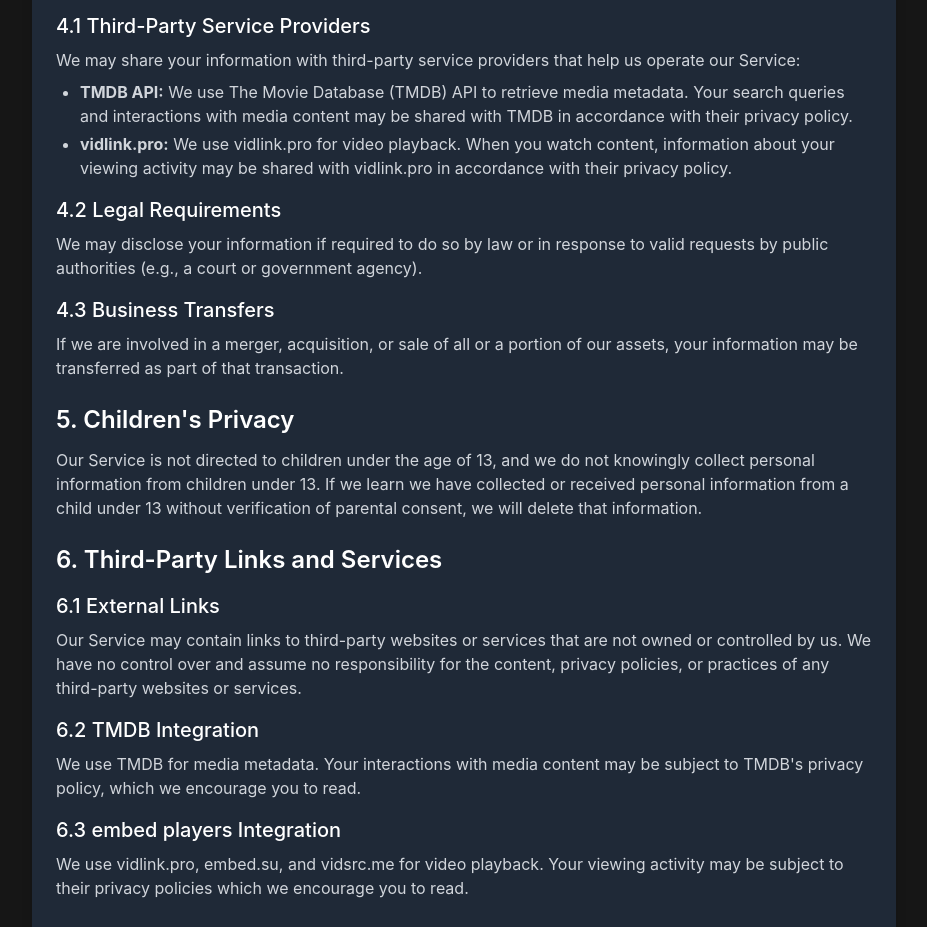
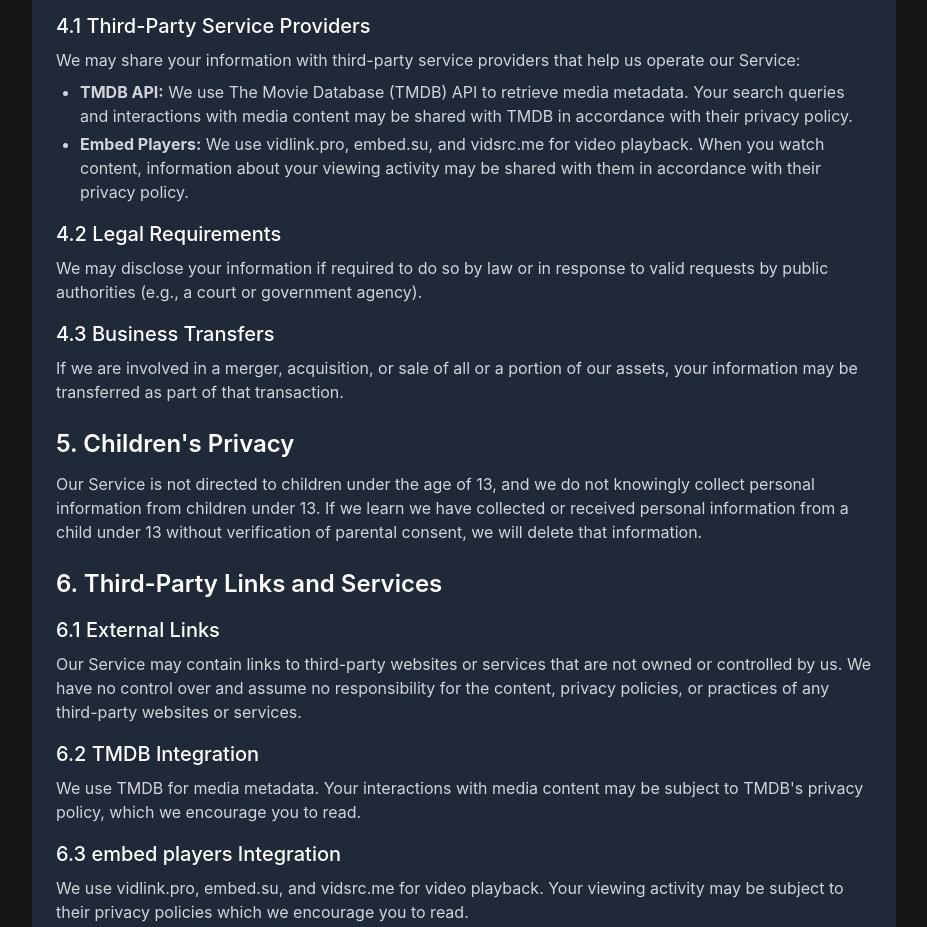
Before and after one commit to s4f1que3/playex, a React (Create React App) app in the folder frontend/: page /privacy in a window 1280 px wide. Shown: the part 1740-2667 px from the top of the page, without its empty margins (176-1103 px from the left). Built offline with nearby package versions, Linux system fonts and the light colour scheme; the HTML template or start-up script is replaced by a standard one.

Commit message:
updates mhm

```diff
--- a/frontend/src/components/common/PrivacyPolicyPage.js
+++ b/frontend/src/components/common/PrivacyPolicyPage.js
@@ -85,7 +85,7 @@
                 <p>We may share your information with third-party service providers that help us operate our Service:</p>
                 <ul className="list-disc pl-6 mt-2 space-y-1">
                   <li><strong>TMDB API:</strong> We use The Movie Database (TMDB) API to retrieve media metadata. Your search queries and interactions with media content may be shared with TMDB in accordance with their privacy policy.</li>
-                  <li><strong>vidlink.pro:</strong> We use vidlink.pro for video playback. When you watch content, information about your viewing activity may be shared with vidlink.pro in accordance with their privacy policy.</li>
+                  <li><strong>Embed Players:</strong> We use vidlink.pro, embed.su, and vidsrc.me for video playback. When you watch content, information about your viewing activity may be shared with them in accordance with their privacy policy.</li>
                 </ul>
 
                 <h3 className="text-xl font-medium text-white mt-4 mb-2">4.2 Legal Requirements</h3>
```
